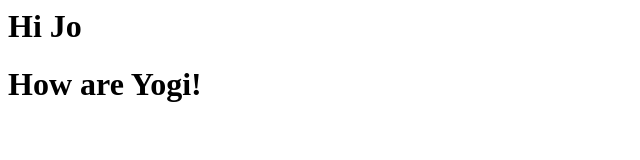
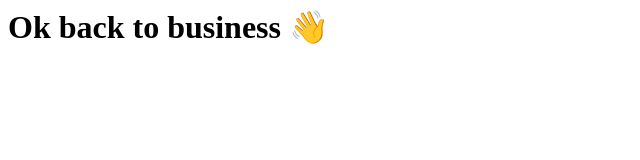
Before and after one commit to mpbrennan7/dogs, a plain HTML site: page index.html in a window 1280 px wide. Shown: the whole page, without its empty margins (0-640 px from the left). Drawn offline with Linux system fonts and the light colour scheme.

Commit message:
Update index.html

```diff
--- a/index.html
+++ b/index.html
@@ -1,6 +1,6 @@
 <html>
   <body>
-    <h1>Hi Jo</h1>
-    <h1> How are Yogi!</h1>
+    <h1>Ok back to business 👋</h1>
+
   </body>
 </html>
```
